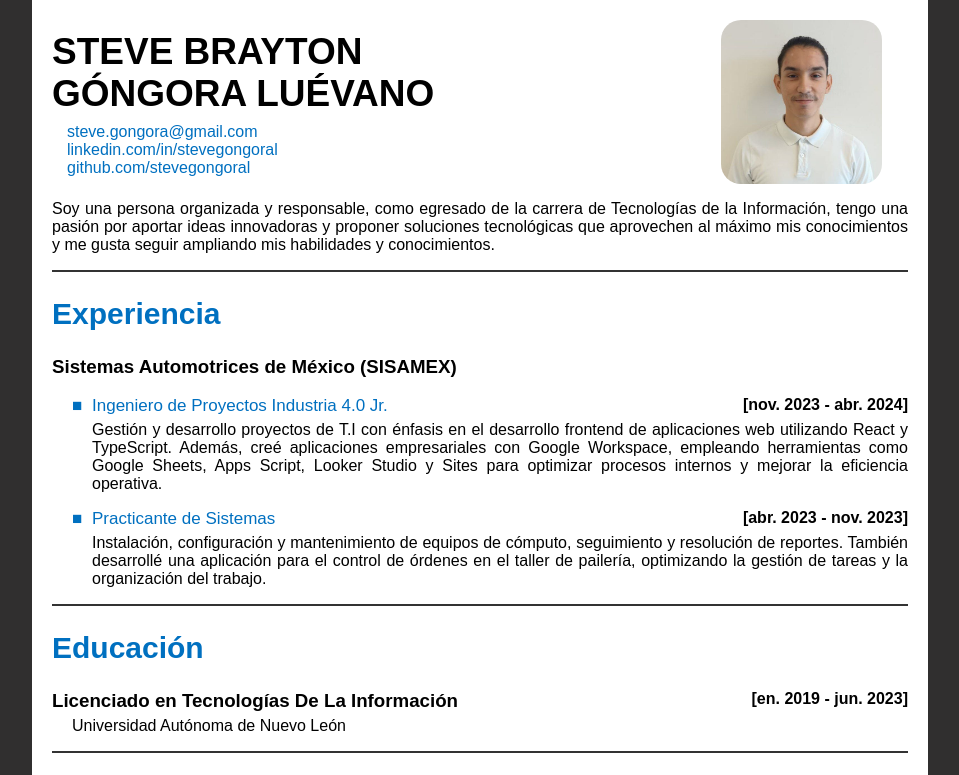
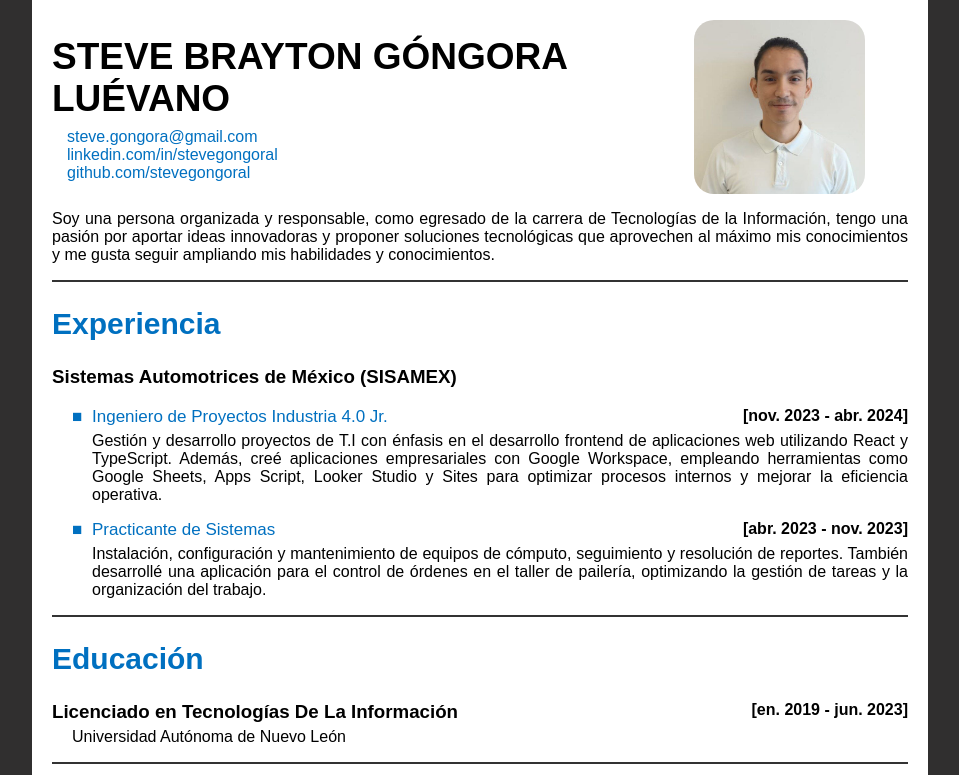
Before and after one commit to SteveGongoraL/CV-SteveGongoraL, a plain HTML site: page index.html in a window 1280 px wide. Shown: the top 775 px of the page, without its empty margins (160-1119 px from the left). Drawn offline with Linux system fonts and the light colour scheme.

Commit message:
Se cambiaron las dimensiones de las imagenes

```diff
--- a/styles.css
+++ b/styles.css
@@ -27,7 +27,7 @@ h1 {
 .cvContacto {
     display: flex;
     flex-direction: column;
-    width: 50%;
+    width: 75%;
 }
 a {
     color: #0070c0;
@@ -46,13 +46,13 @@ a:visited {
     Imagen del CV
 */
 .cvImg{
-    width: 47%;
+    width: 20%;
     margin: 20px 20px 0 0;
 }
 .cvImg img {
     margin-left: auto;
     display: block;
-    width: 40%;
+    width: 100%;
     height: auto;
     border-radius: 20px;
     transition: transform 0.3s;
```
